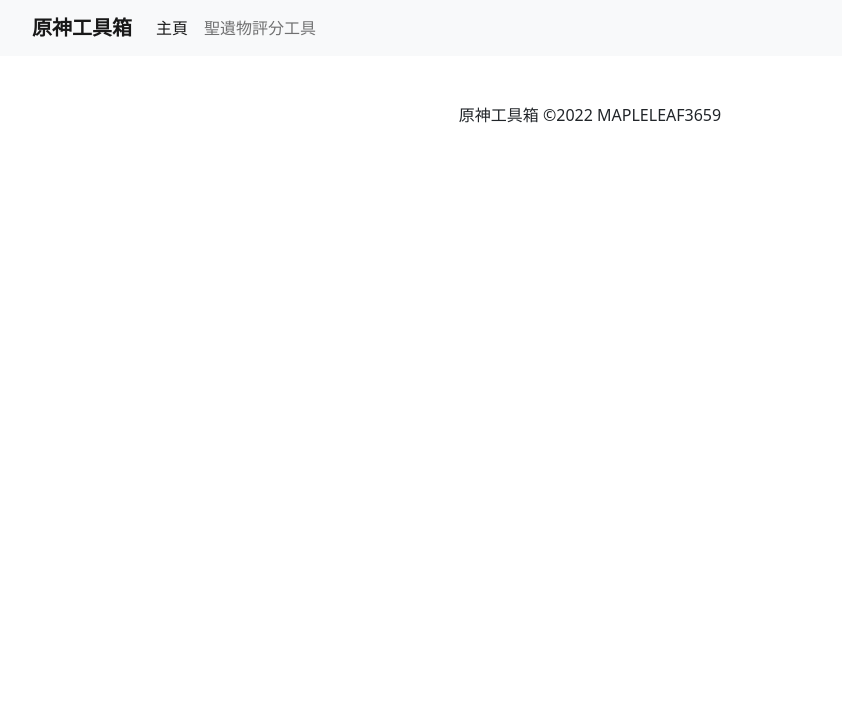
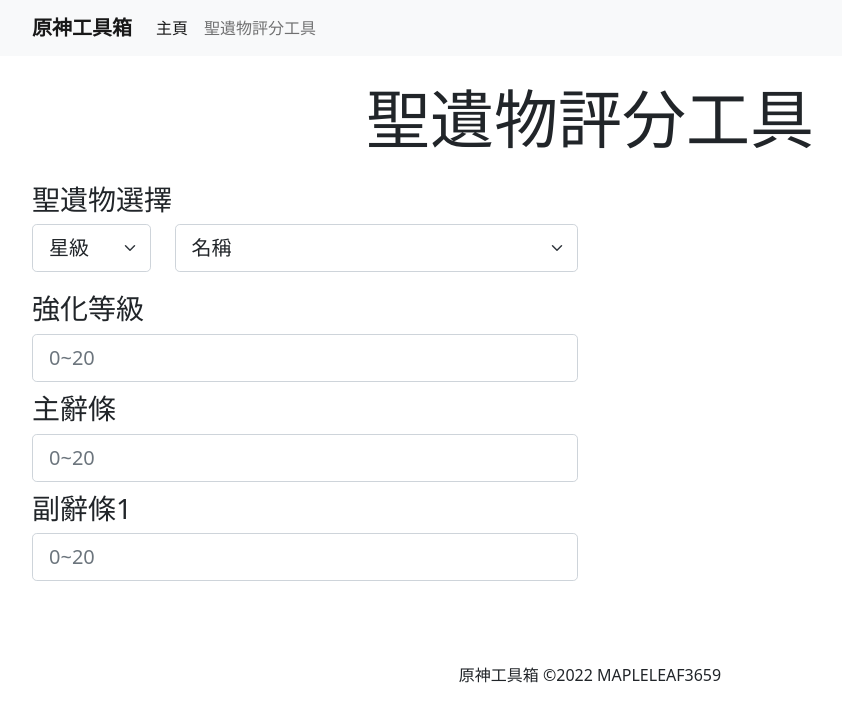
Before and after one commit to MAPLELEAF3659/GenshinImpactTools, a website: page artifactScoring.html in a window 1280 px wide. Shown: the whole page, without its empty margins (50-892 px from the left). Drawn offline with nearby package versions, Linux system fonts and the light colour scheme.

Commit message:
building artifactScoring page.

```diff
--- a/artifactScoring.html
+++ b/artifactScoring.html
@@ -17,12 +17,50 @@
 <body>
     <div id="app">
         <header-navbar></header-navbar>
-        <div class="title">
+        <div class="container">
+            <div class="title">
+                <span class="display-3"><strong>聖遺物評分工具</strong></span>
+            </div>
+            <div class="row main">
+                <div class="col inputs">
+                    <div class="row">
+                        <span class="h3">聖遺物選擇</span>
+                        <div class="col-3 inputs-star">
+                            <select class="col form-select form-select-lg" aria-label="Artifact Star">
+                                <option selected>星級</option>
+                                <option value="1">1</option>
+                                <option value="2">2</option>
+                                <option value="3">3</option>
+                                <option value="4">4</option>
+                                <option value="5">5</option>
+                            </select>
+                        </div>
+                        <div class="col-9 inputs-name">
+                            <select class="col form-select form-select-lg inputs-name" aria-label="Artifact Name">
+                                <option selected>名稱</option>
+                                <option value="1">幸運兒</option>
+                                <option value="2">遊醫</option>
+                                <option value="3">冒險家</option>
+                            </select>
+                        </div>
+                    </div>
+                    <div class="inputs-level">
+                        <label for="level" class="form-label"><span class="h3">強化等級</span></label>
+                        <input type="number" class="form-control form-control-lg" id="level" placeholder="0~20">
+                    </div>
+                    <div class="inputs-mainAtt">
+                        <label for="mainAtt" class="form-label"><span class="h3">主辭條</span></label>
+                        <input type="number" class="form-control form-control-lg" id="mainAtt" placeholder="0~20">
+                    </div>
+                    <div class="inputs-secondaryAtt1">
+                        <label for="secondaryAtt1" class="form-label"><span class="h3">副辭條1</span></label>
+                        <input type="number" class="form-control form-control-lg" id="secondaryAtt1" placeholder="0~20">
+                    </div>
+                </div>
+                <div class="col output"></div>
+            </div>
+        </div>
 
-        </div>
-        <div class="main">
-
-        </div>
         <footer-custom></footer-custom>
     </div>
     <script src="js/public.js"></script>
--- /dev/null
+++ b/css/artifactScoring.scss
@@ -0,0 +1,13 @@
+.title {
+    display: flex;
+    align-content: center;
+    justify-content: center;
+    padding-top: 25px;
+    padding-bottom: 25px;
+}
+
+.inputs {
+    div {
+        padding-bottom: 10px;
+    }
+}
```
Also changed, not shown: css/artifactScoring.css, css/artifactScoring.sass (deleted), 1 other file.
